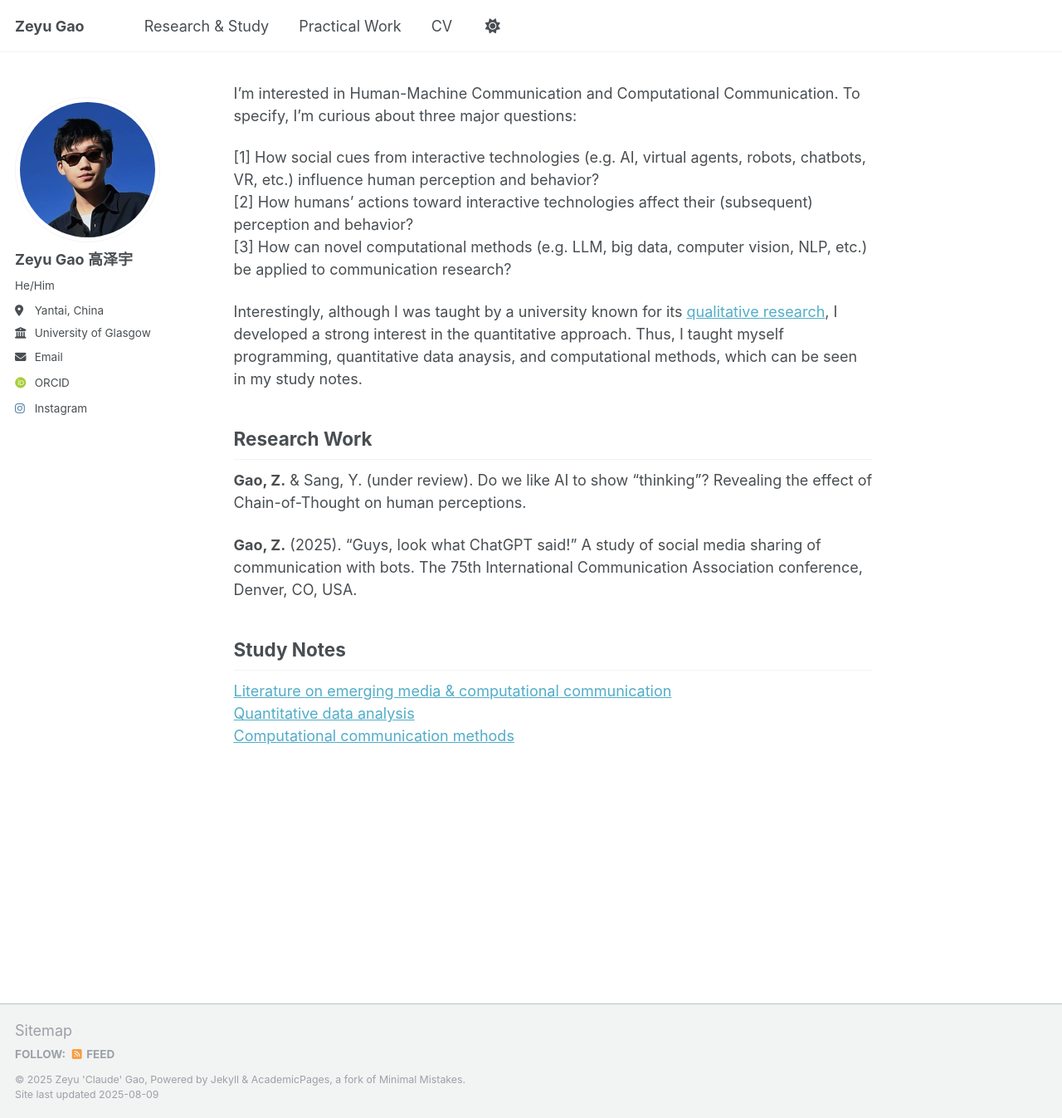
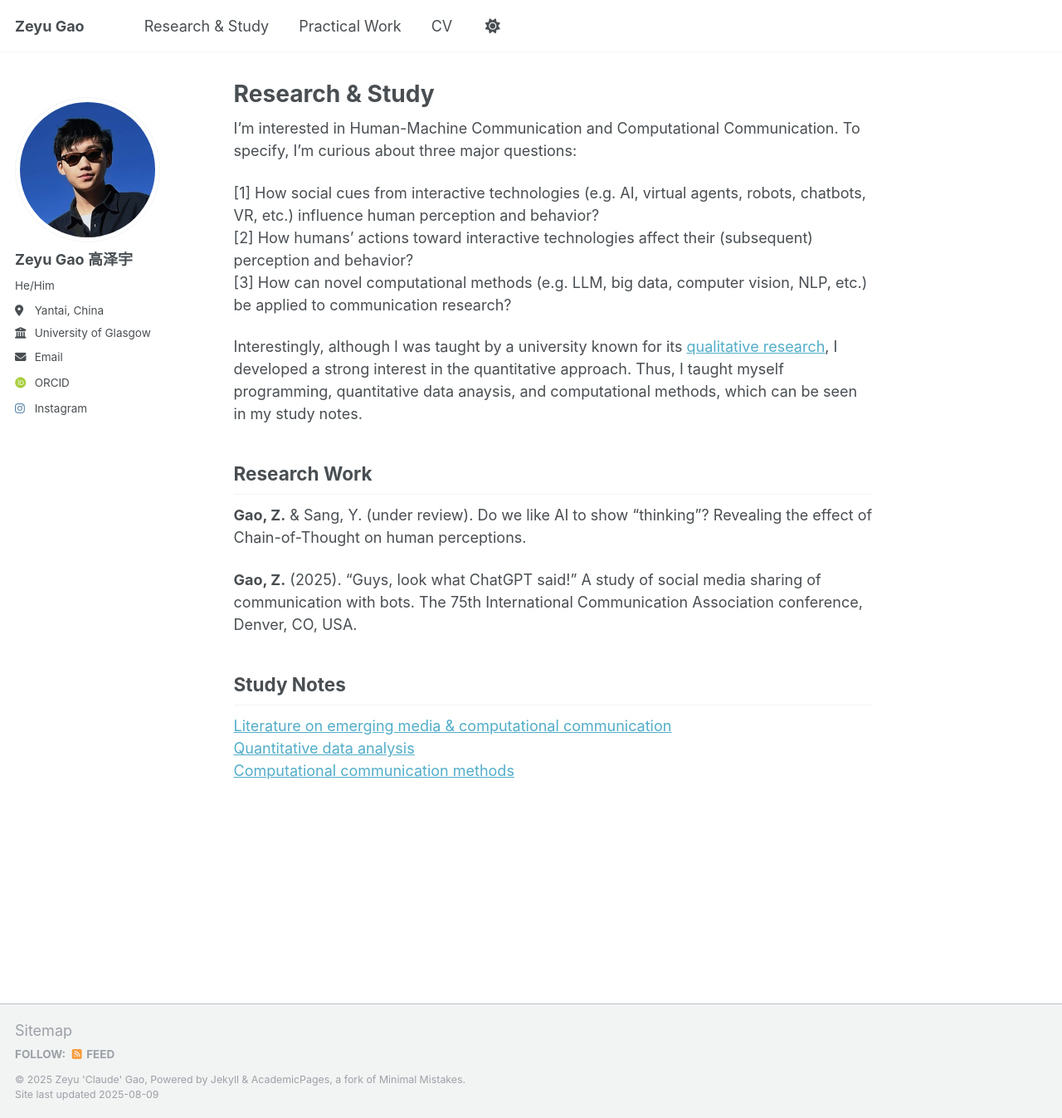
Before and after one commit to ClaudeGao01/ClaudeGao01.github.io, a Jekyll site: the page built from _pages/research.md, in a window 1280 px wide and 1347 px high. Shown: the whole window at 83% size. Built offline with Jekyll 4.4.1, drawn with Linux system fonts in a browser that asks for light colours; some web fonts are replaced; a script that is not in the unit is left out.

Commit message:
Update research.md

```diff
--- a/_pages/research.md
+++ b/_pages/research.md
@@ -1,6 +1,7 @@
 ---
 permalink: /research/
 author_profile: true
+title: "Research & Study"
 ---
 
 I'm interested in Human-Machine Communication and Computational Communication. To specify, I'm curious about three major questions:
```
